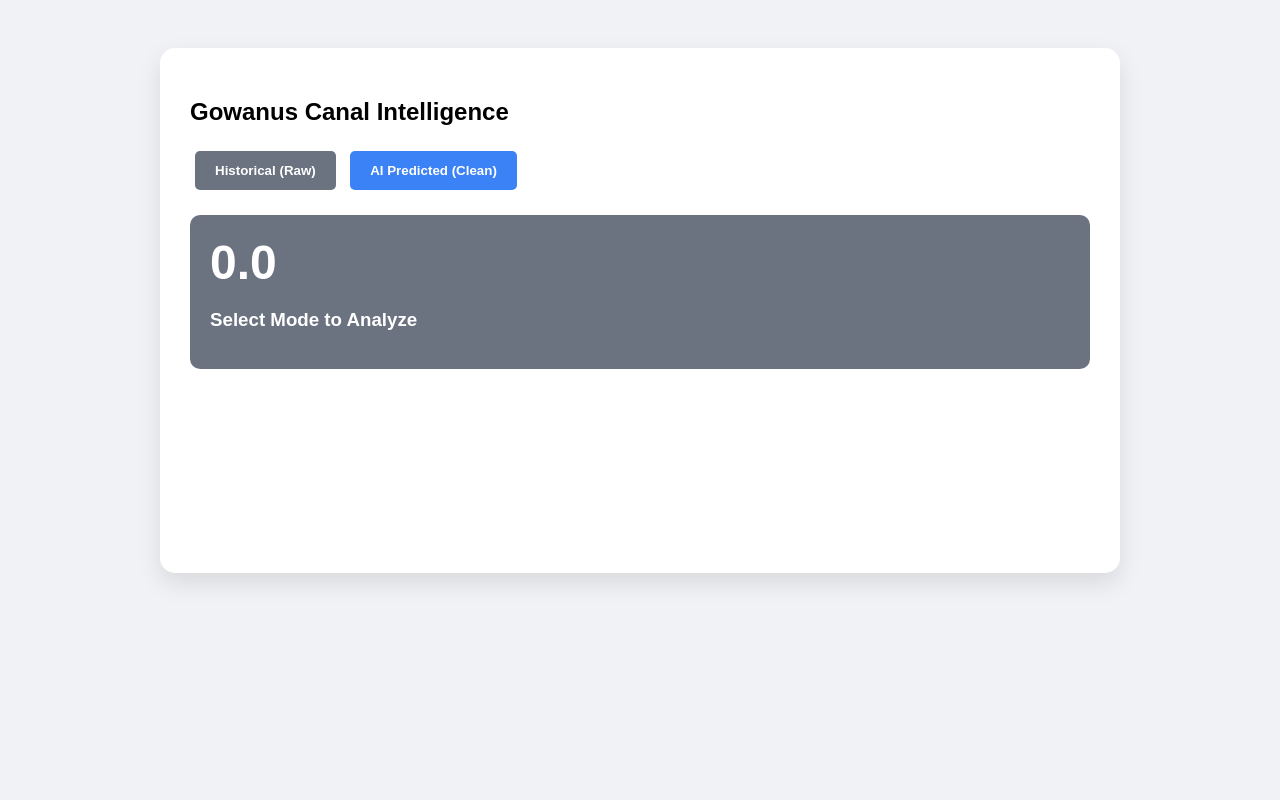
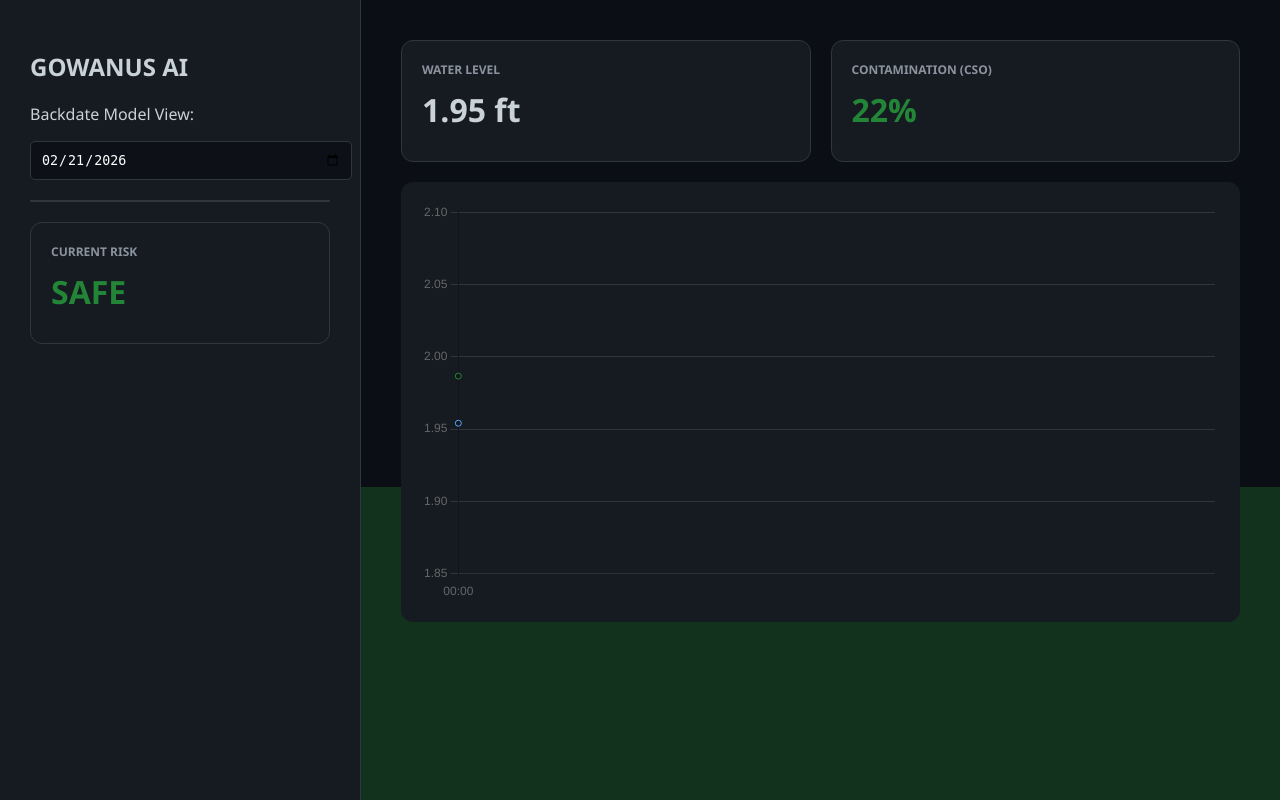
Before and after one commit to akulim/sponge-gowanus-2026, a Flask app: page / in a window 1280 px wide. Run offline with Flask 3, Linux system fonts and the light colour scheme; a map, chart or similar area stays blank.

Commit message:
Update index.html

```diff
--- a/templates/index.html
+++ b/templates/index.html
@@ -1,55 +1,115 @@
 <!DOCTYPE html>
 <html>
 <head>
-    <title>Gowanus Dashboard</title>
+    <title>GOWANUS DARK | Command</title>
     <script src="https://cdn.jsdelivr.net/npm/chart.js"></script>
     <style>
-        body { font-family: sans-serif; background: #f0f2f5; display: flex; justify-content: center; padding: 40px; }
-        .container { background: white; width: 900px; padding: 30px; border-radius: 15px; box-shadow: 0 10px 25px rgba(0,0,0,0.1); }
-        .status-box { padding: 20px; border-radius: 10px; color: white; margin: 20px 0; transition: 0.5s; }
-        .btn-group { margin-bottom: 20px; }
-        button { padding: 12px 20px; cursor: pointer; border: none; border-radius: 5px; font-weight: bold; margin: 5px; }
-        #val-display { font-size: 3rem; font-weight: bold; display: block; }
+        :root { --bg: #0b0e14; --card: #161b22; --text: #c9d1d9; --accent: #58a6ff; }
+        body { background: var(--bg); color: var(--text); font-family: 'Segoe UI', sans-serif; margin: 0; display: flex; height: 100vh; overflow: hidden; }
+
+        /* Sidebar Control */
+        .sidebar { width: 300px; background: var(--card); padding: 30px; border-right: 1px solid #30363d; }
+
+        /* Main Dashboard */
+        .main { flex-grow: 1; padding: 40px; display: flex; flex-direction: column; gap: 20px; position: relative; }
+
+        /* The Animated Water Tank */
+        .water-tank { position: absolute; bottom: 0; right: 0; width: 100%; height: 100%; z-index: -1; opacity: 0.3; transition: 1s ease-in-out; }
+        .wave { position: absolute; bottom: 0; width: 100%; background: #238636; transition: 1s; }
+
+        /* Scorecards */
+        .score-grid { display: grid; grid-template-columns: 1fr 1fr; gap: 20px; }
+        .scorecard { background: var(--card); padding: 20px; border-radius: 12px; border: 1px solid #30363d; }
+        .scorecard h4 { margin: 0; color: #8b949e; text-transform: uppercase; font-size: 12px; }
+        .scorecard .val { font-size: 32px; font-weight: bold; margin: 10px 0; }
+
+        input[type="date"] { background: #0d1117; color: white; border: 1px solid #30363d; padding: 10px; width: 100%; border-radius: 5px; }
     </style>
 </head>
 <body>
-    <div class="container">
-        <h2>Gowanus Canal Intelligence</h2>
 
-        <div class="btn-group">
-            <button style="background: #6b7280; color: white;" onclick="loadData('before')">Historical (Raw)</button>
-            <button style="background: #3b82f6; color: white;" onclick="loadData('after')">AI Predicted (Clean)</button>
+    <div class="sidebar">
+        <h2>GOWANUS AI</h2>
+        <p>Backdate Model View:</p>
+        <input type="date" id="datePicker" value="2026-02-21" onchange="fetchData()">
+        <hr style="border: 0.5px solid #30363d; margin: 20px 0;">
+        <div class="scorecard" id="status-card">
+            <h4 id="activity-label">Current Risk</h4>
+            <div class="val" id="risk-text">LOW</div>
+        </div>
+    </div>
+
+    <div class="main">
+        <div class="score-grid">
+            <div class="scorecard">
+                <h4>Water Level</h4>
+                <div class="val" id="lvl-val">0.00 ft</div>
+            </div>
+            <div class="scorecard">
+                <h4>Contamination (CSO)</h4>
+                <div class="val" id="tox-val" style="color: #238636;">0%</div>
+            </div>
         </div>
 
-        <div id="status-card" class="status-box" style="background: #6b7280;">
-            <span id="val-display">0.0</span>
-            <h3 id="msg">Select Mode to Analyze</h3>
-            <p id="act"></p>
+        <div style="background: var(--card); padding: 20px; border-radius: 12px; height: 400px;">
+            <canvas id="mainChart"></canvas>
         </div>
 
-        <canvas id="chart"></canvas>
+        <div class="water-tank">
+            <div id="wave-bg" class="wave" style="height: 20%;"></div>
+        </div>
     </div>
 
     <script>
         let chart;
-        function loadData(mode) {
-            fetch('/api/data/' + mode).then(r => r.json()).then(data => {
-                document.getElementById('val-display').innerText = data.current + " ft";
-                document.getElementById('status-card').style.backgroundColor = data.status.color;
-                document.getElementById('msg').innerText = data.status.msg;
-                document.getElementById('act').innerText = data.status.act;
+        function fetchData() {
+            const date = document.getElementById('datePicker').value;
+            fetch(`/api/data?date=${date}`).then(r => r.json()).then(data => {
+                const latestLvl = data.levels[data.levels.length - 1];
+                const latestTox = data.toxins[data.toxins.length - 1];
 
+                // Update Scorecards
+                document.getElementById('lvl-val').innerText = latestLvl.toFixed(2) + " ft";
+                document.getElementById('tox-val').innerText = Math.round(latestTox) + "%";
+
+                // Update Color Logic
+                let color = "#238636"; // Green
+                let risk = "SAFE";
+                if(latestTox > 40) { color = "#d29922"; risk = "CAUTION"; }
+                if(latestTox > 70) { color = "#f85149"; risk = "DANGER"; }
+
+                document.getElementById('tox-val').style.color = color;
+                document.getElementById('wave-bg').style.backgroundColor = color;
+                document.getElementById('risk-text').innerText = risk;
+                document.getElementById('risk-text').style.color = color;
+
+                // Update Animation (Max height 100% at 5ft)
+                document.getElementById('wave-bg').style.height = (latestLvl / 5 * 100) + "%";
+
+                // Update Chart
                 if(chart) chart.destroy();
-                chart = new Chart(document.getElementById('chart'), {
+                const ctx = document.getElementById('mainChart').getContext('2d');
+                chart = new Chart(ctx, {
                     type: 'line',
                     data: {
-                        labels: data.labels.map(l => l.split(' ')[1]),
-                        datasets: [{ label: 'Water Level', data: data.values, borderColor: 'white', backgroundColor: data.status.color + '44', fill: true }]
+                        labels: data.labels,
+                        datasets: [
+                            { label: 'Level', data: data.levels, borderColor: '#58a6ff', tension: 0.4, yAxisID: 'y' },
+                            { label: 'Toxins', data: data.toxins, borderColor: color, borderDash: [5,5], yAxisID: 'y1' }
+                        ]
                     },
-                    options: { scales: { y: { min: 0, max: 5 } } }
+                    options: {
+                        responsive: true, maintainAspectRatio: false,
+                        scales: {
+                            y: { position: 'left', grid: { color: '#30363d' } },
+                            y1: { position: 'right', display: false }
+                        },
+                        plugins: { legend: { display: false } }
+                    }
                 });
             });
         }
+        fetchData();
     </script>
 </body>
 </html>
```
